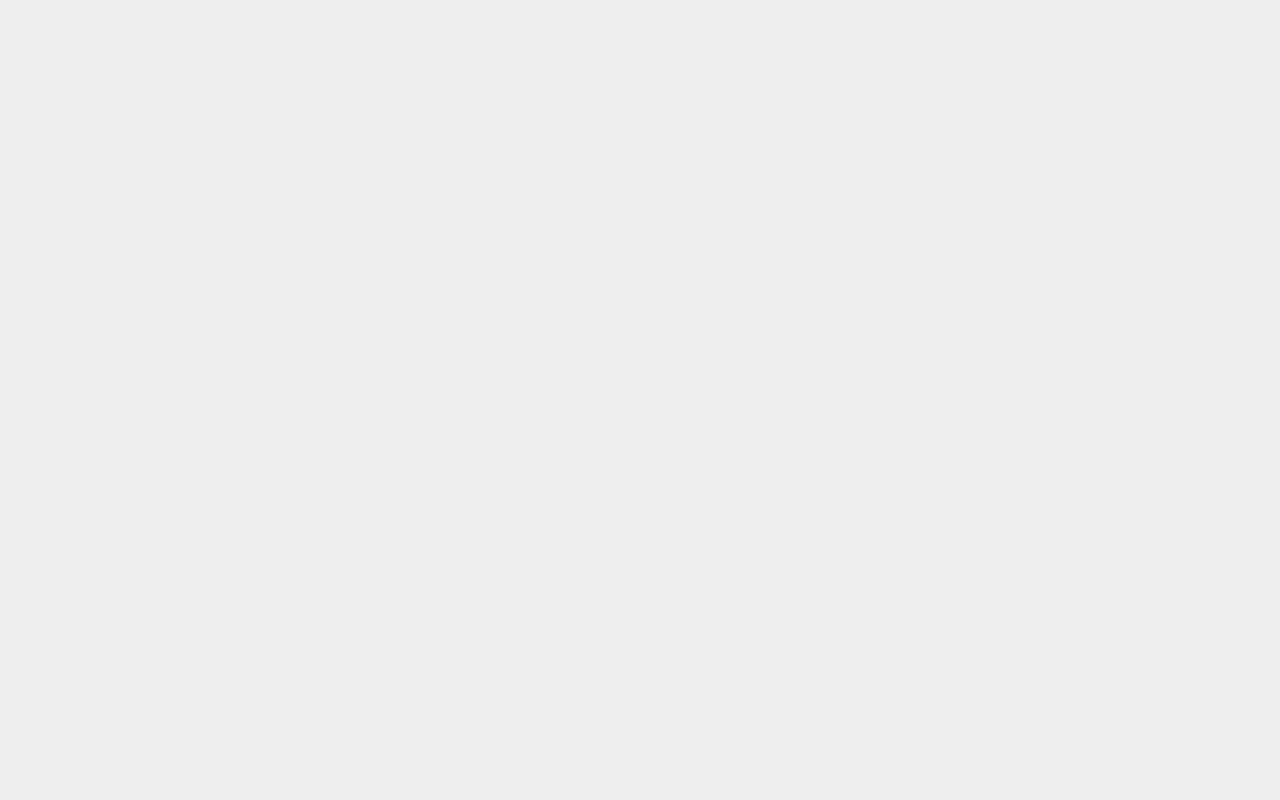
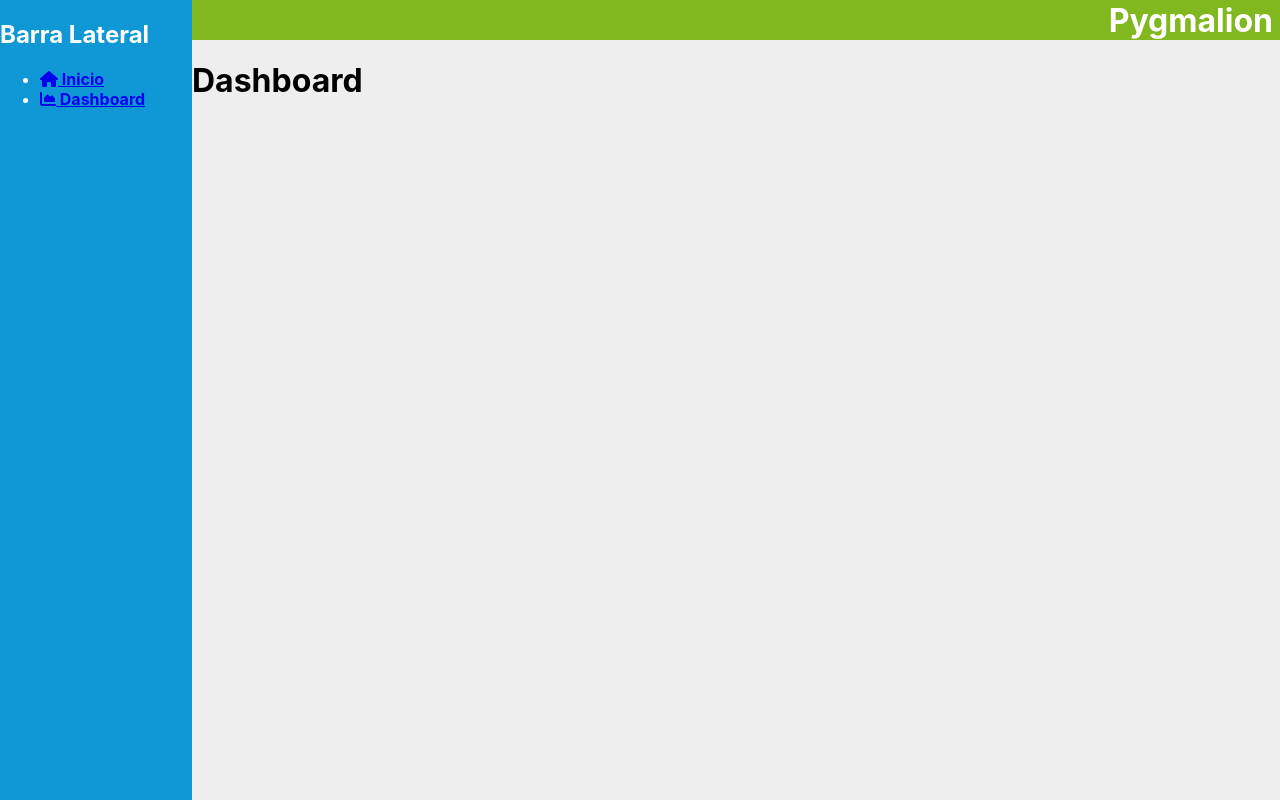
Before and after one commit to drbv27/ViteProductivity, a React (Vite) app: page /dash in a window 1280 px wide. Before the commit this address had no page. Built offline with nearby package versions, Linux system fonts and the light colour scheme.

Commit message:
dashboard component

```diff
--- /dev/null
+++ b/src/components/Dashboard.jsx
@@ -0,0 +1,14 @@
+import React from 'react'
+import Layout from './layout/Layout'
+
+const Dashboard = () => {
+  return (
+    <Layout>
+        <div>
+            <h1>Dashboard</h1>
+        </div>
+    </Layout>
+  )
+}
+
+export default Dashboard
--- a/src/components/layout/Navbar.jsx
+++ b/src/components/layout/Navbar.jsx
@@ -40,7 +40,10 @@ const Navbar = ({usuario}) => {
 
         <ul>
           <li>
-            <Link to="/prueba">Prueba</Link>
+            <Link to="/"><FontAwesomeIcon icon={faHouse} /> Inicio</Link>
+          </li>
+          <li>
+            <Link to="/dash"><FontAwesomeIcon icon={faChartArea} /> Dashboard</Link>
           </li>
         </ul>
 
--- a/src/main.jsx
+++ b/src/main.jsx
@@ -2,13 +2,14 @@ import React from 'react'
 import ReactDOM from 'react-dom/client'
 import { BrowserRouter,Routes,Route } from "react-router-dom";
 import App from './App'
+import Dashboard from './components/Dashboard';
 import PruebaRutas from './components/PruebaRutas';
 import './index.css'
 
 ReactDOM.createRoot(document.getElementById('root')).render(
   <BrowserRouter>
     <Routes>
-      <Route exact path="/prueba" element={<PruebaRutas />}/>
+      <Route exact path="/dash" element={<Dashboard />}/>
       <Route exact path="/" element={<App />}/>
     </Routes>
   </BrowserRouter>
```
Also changed, not shown: 1 other file (tests, documents, lock files or other folders).
